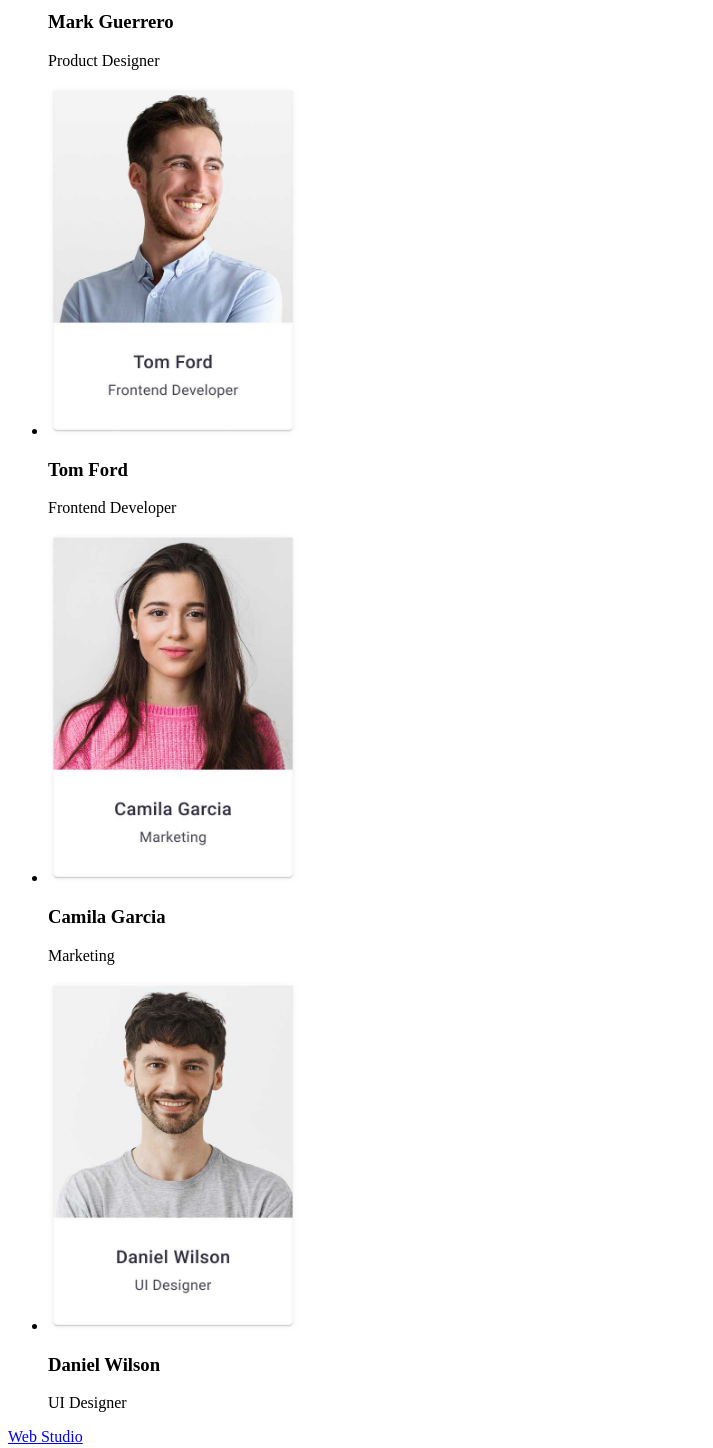
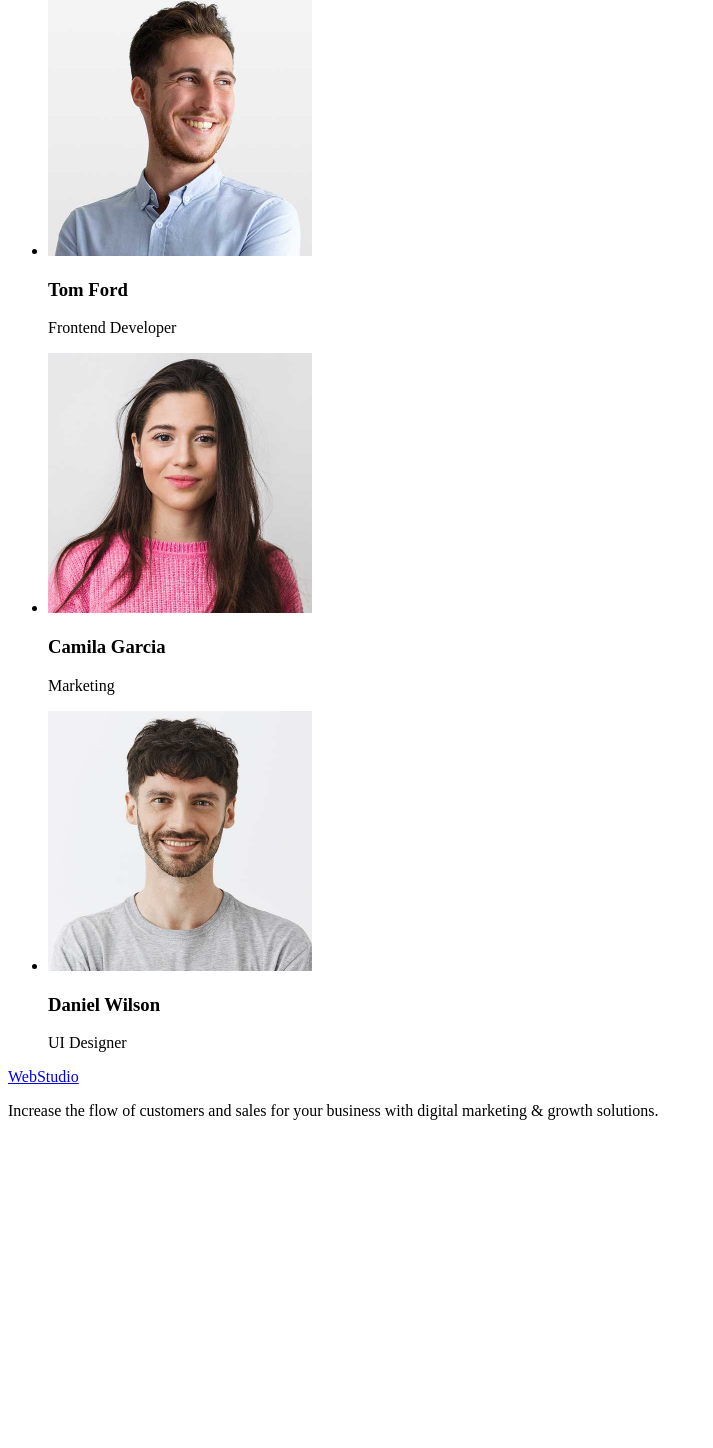
Before and after one commit to RomanWasser92/goit-markup-hw-01, a plain HTML site: page index.html in a window 1280 px wide. Shown: the part 1022-2470 px from the top of the page, without its empty margins (0-713 px from the left). After the commit the page ends 2158 px from the top, so only its background shows below. Drawn offline with Linux system fonts and the light colour scheme.

Commit message:
DZ_1_Update

```diff
--- a/index.html
+++ b/index.html
@@ -1,40 +1,37 @@
 <!DOCTYPE html>
 <html lang="en">
-
   <head>
     <meta charset="UTF-8" />
     <meta name="viewport" content="width=device-width, initial-scale=1.0" />
-    <title>Web Studio</title>
+    <title>WebStudio-Effective Solutions for Your Business</title>
   </head>
-
   <body>
-                                            <!-- Header Section -->
     <header>
       <nav>
-            <a href="./index.html">Web Studio</a>
+        <a href="./index.html">WebStudio</a>
         <ul>
-                <li><a href="#">Studio</a></li>
-                <li><a href="#">Portfolio</a></li>
-                <li><a href="#">Contacts</a></li>
+          <li><a href="">Studio</a></li>
+          <li><a href="">Portfolio</a></li>
+          <li><a href="">Contacts</a></li>
         </ul>
       </nav>
+
       <address>
-            <ul>
         <li><a href="mailto:info@devstudio.com">info@devstudio.com</a></li>
         <li><a href="tel:+110001111111">+11 (000) 111-11-11</a></li>
-            </ul>
       </address>
     </header>
+
     <main>
-                                             <!-- Hero Section -->
+      <!--1 - Call block feedback Button-->
       <section>
         <h1>Effective Solutions for Your Business</h1>
         <button type="button">Order Service</button>
       </section>
 
-                     <!-- Features Section -->
+      <!-- 2 - Advantages-->
       <section>
-            <h2>Features Section</h2>
+        <h2>Features</h2>
         <ul>
           <li>
             <h3>Strategy</h3>
@@ -67,41 +64,61 @@
         </ul>
       </section>
 
-                                              <!-- Team Section -->
+      <!--3 Team-->
       <section>
         <h2>Our Team</h2>
         <ul>
           <li>
-                    <img src="./images/Mark.jpg" alt="Mark Guerrero" width="250" height="350" />
+            <img
+              src="./images/Mark-1.jpg"
+              alt="Mark Guerrero - portrait"
+              width="264"
+              height="260"
+            />
             <h3>Mark Guerrero</h3>
             <p>Product Designer</p>
           </li>
           <li>
-                    <img src="./images/Tom.jpg" alt="Tom Ford" width="250" height="350" />
+            <img
+              src="./images/Tom-2.jpg"
+              alt="Tom Ford - portrait"
+              width="264"
+              height="260"
+            />
             <h3>Tom Ford</h3>
             <p>Frontend Developer</p>
           </li>
           <li>
-                    <img src="./images/Camila.jpg" alt="Camila Garcia" width="250" height="350" />
+            <img
+              src="./images/Camila-3.jpg"
+              alt="Camila Garcia - portrait"
+              width="264"
+              height="260"
+            />
             <h3>Camila Garcia</h3>
             <p>Marketing</p>
           </li>
           <li>
-                    <img src="./images/Daniel.jpg" alt="Daniel Wilson" width="250" height="350" />
+            <img
+              src="./images/Daniel-4.jpg"
+              alt="Daniel Wilson - portrait"
+              width="264"
+              height="260"
+            />
             <h3>Daniel Wilson</h3>
             <p>UI Designer</p>
           </li>
         </ul>
       </section>
     </main>
-                                                <!-- Footer -->
+
+    <!--4 Footer-->
     <footer>
-        <a href="./index.html">Web Studio</a>
+      <a href="./index.html">WebStudio</a>
       <p>
         Increase the flow of customers and sales for your business with digital
         marketing & growth solutions.
       </p>
     </footer>
   </body>
-
 </html>
```
Also changed, not shown: images/Camila-3.jpg (added), images/Camila.jpg (deleted), images/Daniel-4.jpg (added), images/Daniel.jpg (deleted), images/Mark-1.jpg (added), images/Mark.jpg (deleted), images/Tom-2.jpg (added), images/Tom.jpg (deleted). Lines whose indentation alone changed are shown as unchanged.
